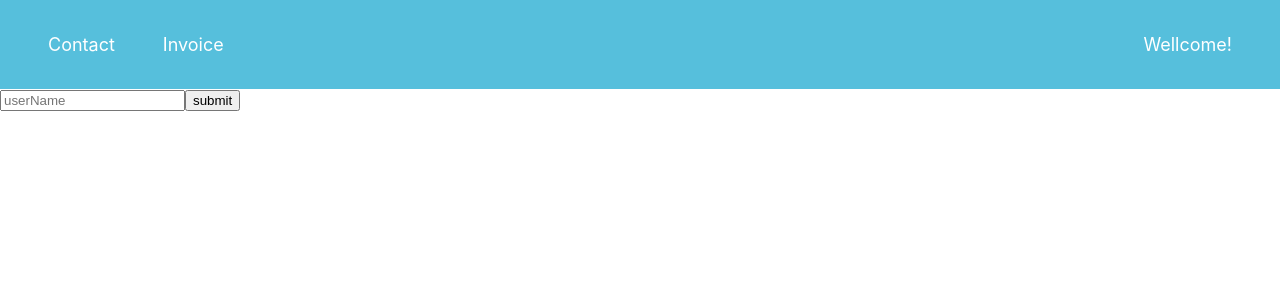
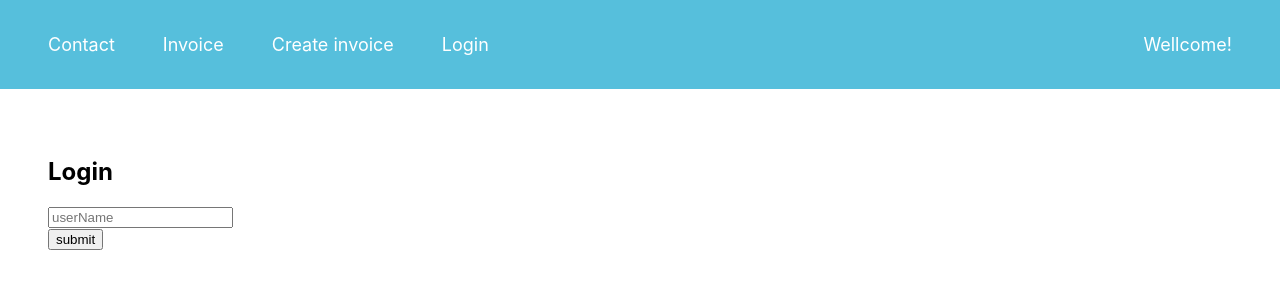
Before and after one commit to Fateme-nm/reactRouter-practice, a React (Create React App) app: page /login in a window 1280 px wide. Shown: the top 300 px of the page. Built offline with nearby package versions, Linux system fonts and the light colour scheme.

Commit message:
completed

```diff
--- a/src/components/CreatInvoice.jsx
+++ b/src/components/CreatInvoice.jsx
@@ -1,5 +1,5 @@
 import React, { useState } from "react";
-import {useNavigate} from 'react-router-dom'
+import { useNavigate } from "react-router-dom";
 
 const Creatinvoice = () => {
   const [invoice, setInvoice] = useState({});
@@ -9,11 +9,13 @@ const Creatinvoice = () => {
     setInvoice({ ...invoice, [e.target.name]: e.target.value });
 
   const handelSubmit = () => {
+    alert("invoice create successfully");
     navigate("/invoice", { state: "invoice create successfully" });
   };
 
   return (
-    <div>
+    <div className="page">
+      <h2>Create new invoice:</h2>
       <form>
         <label>name:</label>
         <input
@@ -45,7 +47,8 @@ const Creatinvoice = () => {
           value={invoice.due}
           name="due"
           onChange={handleChange}
-        /><br />
+        />
+        <br />
         <button onClick={handelSubmit}>submit</button>
       </form>
     </div>
--- a/src/components/Header.jsx
+++ b/src/components/Header.jsx
@@ -12,6 +12,12 @@ const Header = () => {
           <Link to="/invoice" className="link">
             Invoice
           </Link>
+          <Link to="/create" className="link">
+            Create invoice
+          </Link>
+          <Link to="/login" className="link">
+            Login
+          </Link>
         </div>
         <div>
           <p>Wellcome!</p>
--- a/src/components/Invoice.jsx
+++ b/src/components/Invoice.jsx
@@ -1,15 +1,27 @@
-import React, {useEffect} from "react";
-import { Link, NavLink, Outlet, useLocation } from "react-router-dom";
+import React, { useEffect, useState } from "react";
+import {
+  Link,
+  NavLink,
+  Outlet,
+  useLocation,
+  useNavigate,
+} from "react-router-dom";
 import { getInvoices } from "../data";
 
 const Invoice = () => {
-  const invoices = getInvoices()
-  const location = useLocation()
-
-  useEffect(() => {
-    alert(location.state)
-  }, []);
-
+  const invoices = getInvoices();
+  const location = useLocation();
+  const [message, setMesage] = useState(location.state);
+  const navigate = useNavigate();
+  // useEffect(() => {
+  //   if (message) {
+  //     alert(message);
+  //     setMesage(" ");
+  //   }
+  //   return () => {
+  //     navigate(location.pathname, { replace: true });
+  //   };
+  // }, []);
   return (
     <div className="page">
       <h1>This is invoice page</h1>
@@ -28,7 +40,11 @@ const Invoice = () => {
       </NavLink>
       <br></br>
       <h2>Invoices :</h2>
-      {invoices?.map(invoice => <div><Link to={invoice.number}>{invoice.name}</Link></div>)}
+      {invoices.map((invoice) => (
+        <div>
+          <Link to={`${invoice.number}`}>{invoice.name}</Link>
+        </div>
+      ))}
       <Outlet />
     </div>
   );
--- a/src/components/Login.jsx
+++ b/src/components/Login.jsx
@@ -1,24 +1,25 @@
-import React, {useContext} from 'react';
-import {useNavigate} from 'react-router-dom'
-import CheckLogin from '../context/checkLogin';
+import React, { useContext } from "react";
+import { useNavigate } from "react-router-dom";
+import CheckLogin from "../context/checkLogin";
 
 const Login = () => {
-    const navigate = useNavigate()
-    const {userLogin, setUserLogin} = useContext(CheckLogin)
+  const navigate = useNavigate();
+  const { userLogin, setUserLogin } = useContext(CheckLogin);
   const handelSubmit = () => {
-        setUserLogin(true)
-        navigate('/invoice', {state: 'wellcome !', replace: true})
-    }
-    console.log('login')
+    setUserLogin(true);
+    navigate("/create", { state: "wellcome !", replace: true });
+  };
 
   return (
-        <div>
+    <div className="page">
+      <h2>Login</h2>
       <form>
-                <input type='text' placeholder='userName'/>
+        <input type="text" placeholder="userName" />
+        <br />
         <button onClick={handelSubmit}>submit</button>
       </form>
     </div>
   );
-}
+};
 
 export default Login;
--- a/src/components/RequierdAuth.jsx
+++ b/src/components/RequierdAuth.jsx
@@ -1,23 +1,16 @@
-import React, { useContext, useEffect } from "react";
+import React, { useContext } from "react";
 import checkLogin from "../context/checkLogin";
-import { useNavigate, useLocation } from "react-router-dom";
-import { useState } from "react";
+import { useLocation, Navigate } from "react-router-dom";
 
 const Requierdauth = ({ children }) => {
   const { userLogin, setUserLogin } = useContext(checkLogin);
-  const navigate = useNavigate();
   const location = useLocation();
-  console.log(userLogin);
 
   if (!userLogin) {
-    navigate("/login", { state: location });
+    alert("Please Login!");
+    return <Navigate to={"/login"} state={location.pathname} />;
   }
-    return (
-        <div>
-            {children}
-        </div>
-    );
-
+  return <div>{children}</div>;
 };
 
 export default Requierdauth;
```
Lines whose indentation alone changed are shown as unchanged.
